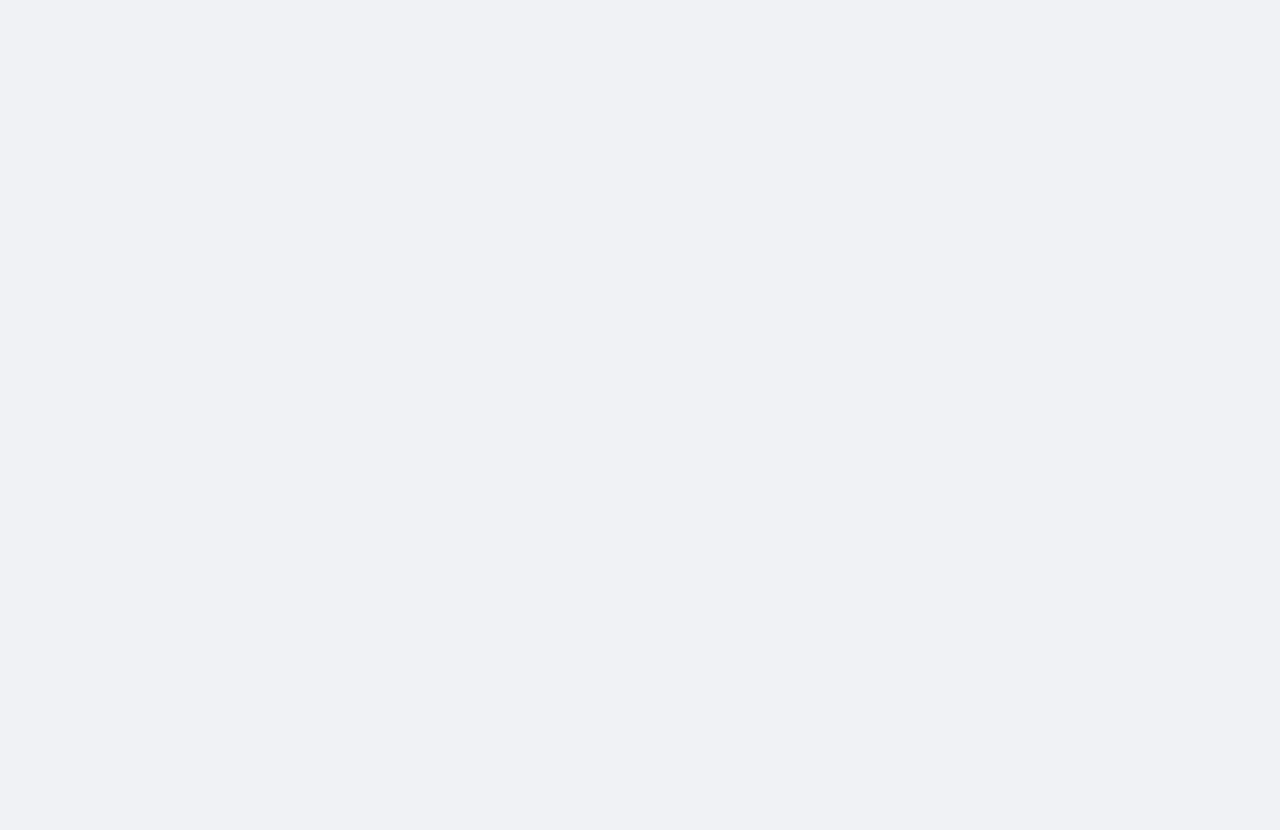
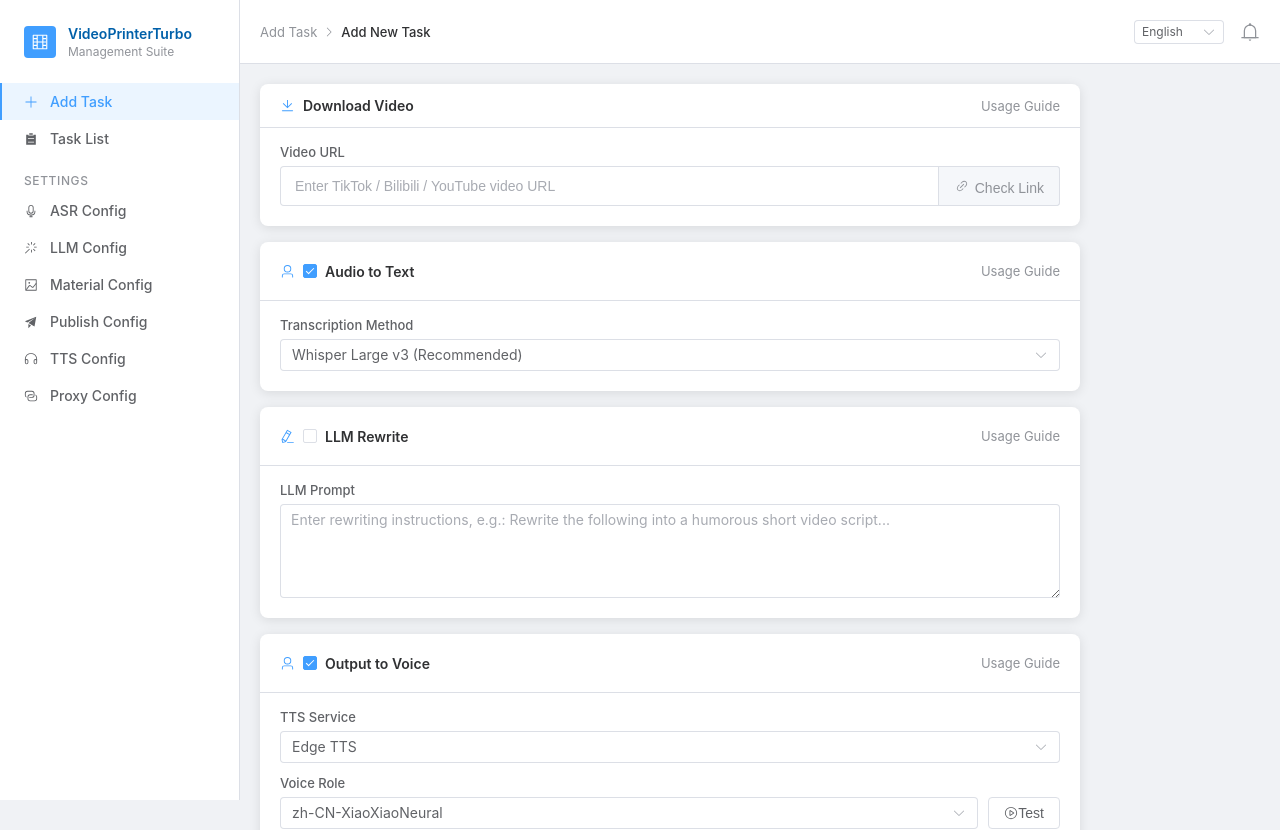
Before and after one commit to leftatrium2/VideoPrinterTurbo, a Vue app in the folder front/: page /add_task in a window 1280 px wide. Before the commit this address had no page. Shown: the top 830 px of the page. Before the commit the page ends 800 px from the top, so only its background shows below. Built offline with nearby package versions, Linux system fonts and the light colour scheme.

Commit message:
Modify the front-end route naming conventions

```diff
--- a/front/src/components/AppSidebar.vue
+++ b/front/src/components/AppSidebar.vue
@@ -11,7 +11,7 @@
     </div>
 
     <nav class="nav">
-      <RouterLink to="/add-task" class="nav-item" active-class="nav-item--active">
+      <RouterLink to="/add_task" class="nav-item" active-class="nav-item--active">
         <el-icon><Plus /></el-icon>
         <span>{{ t('sidebar.addTask') }}</span>
       </RouterLink>
@@ -50,8 +50,8 @@ const configItems = [
   { to: '/settings/asr',            labelKey: 'sidebar.asrConfig',      icon: Microphone },
   { to: '/settings/llm',            labelKey: 'sidebar.llmConfig',      icon: MagicStick },
   { to: '/settings/material',       labelKey: 'sidebar.materialConfig', icon: Picture },
-  { to: '/settings/publish-config', labelKey: 'sidebar.publishConfig',  icon: Promotion },
-  { to: '/settings/tts-config',     labelKey: 'sidebar.ttsConfig',      icon: Headset },
+  { to: '/settings/publish_config', labelKey: 'sidebar.publishConfig',  icon: Promotion },
+  { to: '/settings/tts_config',     labelKey: 'sidebar.ttsConfig',      icon: Headset },
   { to: '/settings/proxy',          labelKey: 'sidebar.proxyConfig',    icon: Connection },
 ]
 </script>
--- a/front/src/router/index.ts
+++ b/front/src/router/index.ts
@@ -7,10 +7,10 @@ const router = createRouter({
     {
       path: '/',
       component: AppLayout,
-      redirect: '/add-task',
+      redirect: '/add_task',
       children: [
         {
-          path: 'add-task',
+          path: 'add_task',
           component: () => import('@/views/AddTask.vue'),
           meta: { breadcrumb: ['breadcrumb.addTask', 'breadcrumb.addTaskNew'] },
         },
@@ -35,12 +35,12 @@ const router = createRouter({
           meta: { breadcrumb: ['breadcrumb.appName', 'breadcrumb.settings', 'breadcrumb.material'] },
         },
         {
-          path: 'settings/publish-config',
+          path: 'settings/publish_config',
           component: () => import('@/components/PlaceholderPage.vue'),
           meta: { breadcrumb: ['breadcrumb.appName', 'breadcrumb.settings', 'breadcrumb.publishConfig'] },
         },
         {
-          path: 'settings/tts-config',
+          path: 'settings/tts_config',
           component: () => import('@/components/PlaceholderPage.vue'),
           meta: { breadcrumb: ['breadcrumb.appName', 'breadcrumb.settings', 'breadcrumb.ttsConfig'] },
         },
--- a/front/src/views/TaskList.vue
+++ b/front/src/views/TaskList.vue
@@ -4,7 +4,7 @@
     <!-- Page header bar -->
     <div class="page-header">
       <span class="page-title">{{ t('taskList.title') }}</span>
-      <el-button type="primary" :icon="Plus" @click="router.push('/add-task')">
+      <el-button type="primary" :icon="Plus" @click="router.push('/add_task')">
         {{ t('taskList.newTask') }}
       </el-button>
     </div>
@@ -110,7 +110,7 @@
     </div>
 
     <!-- FAB -->
-    <button class="fab" @click="router.push('/add-task')" :title="t('taskList.newTask')">
+    <button class="fab" @click="router.push('/add_task')" :title="t('taskList.newTask')">
       <el-icon><Plus /></el-icon>
     </button>
 
@@ -234,7 +234,7 @@ async function handleRetry(task: Task) {
 }
 
 function handleEdit(task: Task) {
-  router.push(`/add-task?video_url=${encodeURIComponent(task.task_url)}`)
+  router.push(`/add_task?video_url=${encodeURIComponent(task.task_url)}`)
 }
 </script>
 
```
Also changed, not shown: 2 other files (tests, documents, lock files or other folders).
